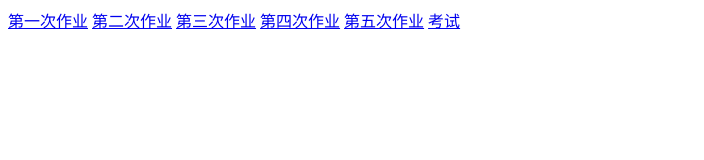
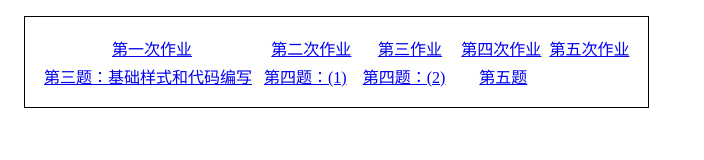
Before and after one commit to qzb20203007/qzb20203007, a plain HTML site: page index.html in a window 1280 px wide. Shown: the whole page, without its empty margins (0-704 px from the left). Drawn offline with Linux system fonts and the light colour scheme.

Commit message:
Update index.html

```diff
--- a/index.html
+++ b/index.html
@@ -4,13 +4,35 @@
   <meta charset="UTF-8">
 
   <title>Document</title>
+	 <style>
+        body{
+            text-align: center;
+
+        }
+        table{
+            border:1px solid;
+            margin: 1em;
+            padding: 1em ;
+        }
+    </style>
  </head>
  <body>
-	 <a href="作业/qzb1.html">第一次作业</a>
-	 <a href="作业/qzb2.html">第二次作业</a>
-	 <a href="作业/qzb3.html">第三次作业</a>
-	 <a href="#">第四次作业</a>
-	 <a href="#">第五次作业</a>
-	 <a href="作业/ks3.html">考试</a>
+<form id="form">
+    <table>
+        <tr>
+            <td><a href="作业/qzb1.html">第一次作业</a></td>
+            <td><a href="作业/qzb2.html">第二次作业</a></td>
+            <td><a href="作业/qzb3.html">第三作业</a></td>
+            <td><a href="#">第四次作业</a>&nbsp;</td>
+            <td><a href="#">第五次作业</a></td>
+        </tr>
+        <tr>
+            <td><a href="作业/ks3.html">第三题：基础样式和代码编写</a>&nbsp;&nbsp;</td>
+            <td><a href="作业/ks4.html">第四题：(1)</a> &nbsp;&nbsp;</td>
+            <td><a href="作业/ks4_1.html">第四题：(2)</a> &nbsp;&nbsp;</td>
+            <td><a href="作业/ks5.html">第五题</a></td>
+        </tr>
+    </table>
+</form>
  </body>
 </html>
```
